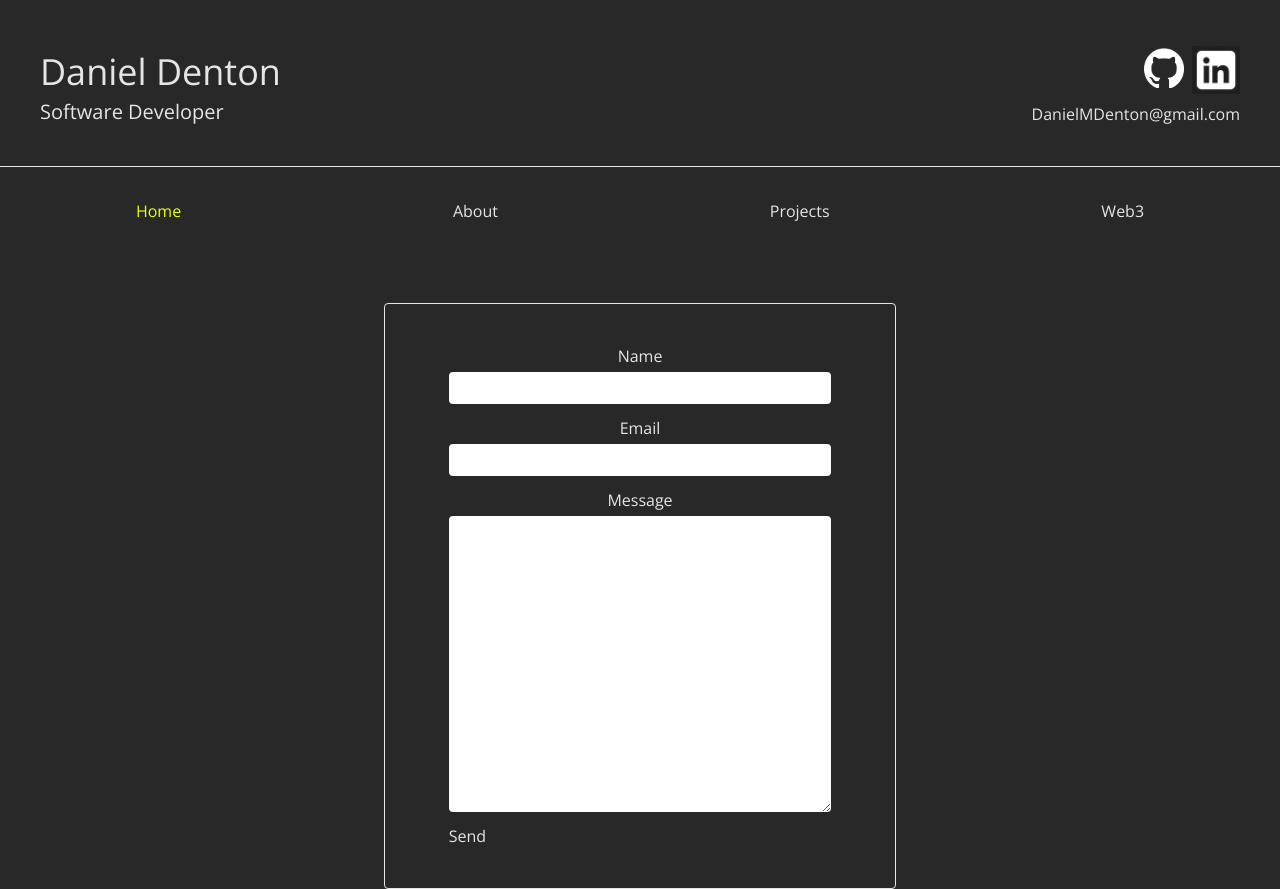
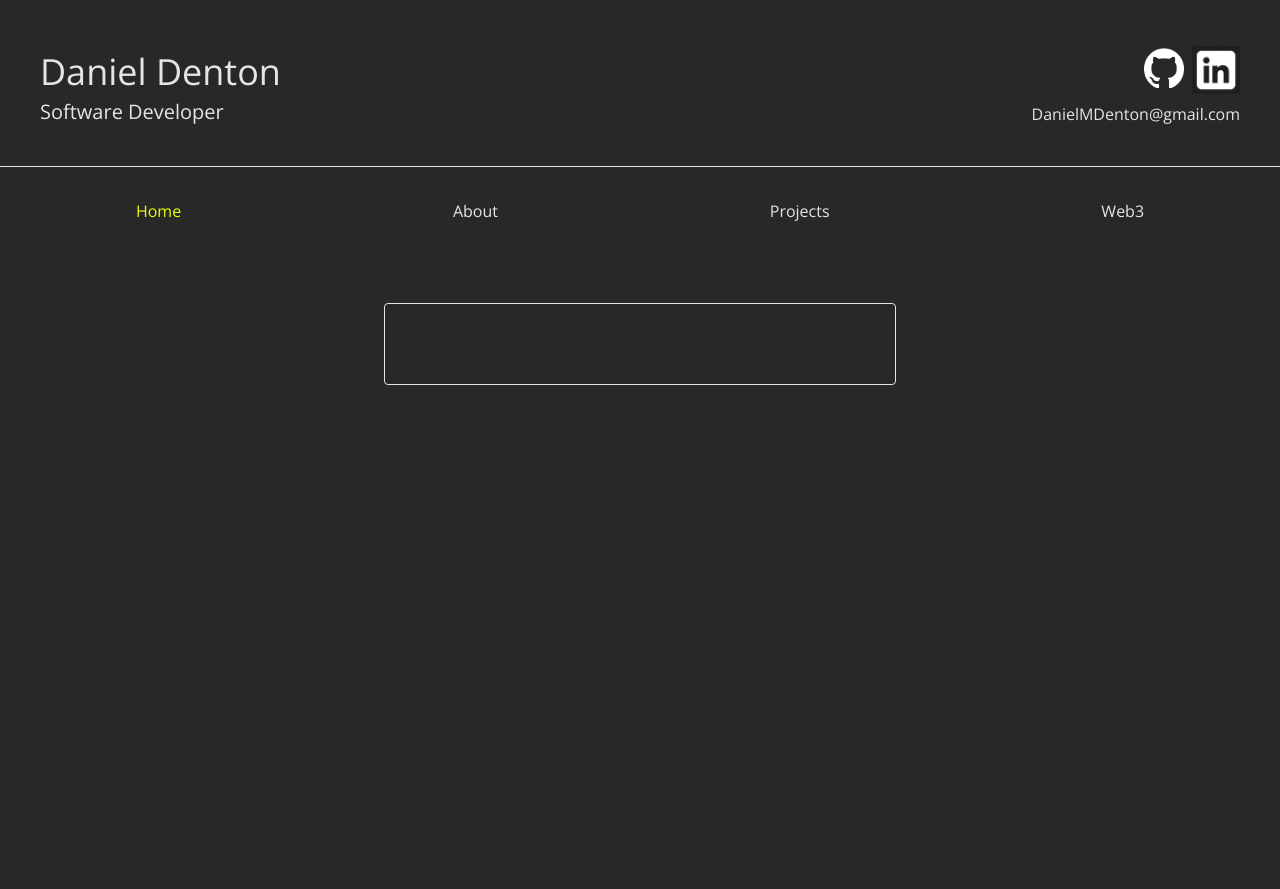
Before and after one commit to danieldenton/next-portfolio, a Next.js app: page / in a window 1280 px wide. After the commit the page ends 800 px from the top, so only its background shows below. Built offline with nearby package versions, Linux system fonts and the light colour scheme.

Commit message:
new build

```diff
--- a/src/app/ui/contact-form.tsx
+++ b/src/app/ui/contact-form.tsx
@@ -16,7 +16,7 @@ export default function ContactForm() {
 
   return (
     <Card className=" flex justify-center align-center mx-auto border border-white py-10 rounded mt-20 w-2/5">
-      {messageSent ? (
+      {/* {messageSent ? (
         <div>
           <p>Message Sent!</p>
         </div>
@@ -66,7 +66,7 @@ export default function ContactForm() {
             Send
           </Button>
         </Form>
-      )}
+      )} */}
     </Card>
   );
 }
```
